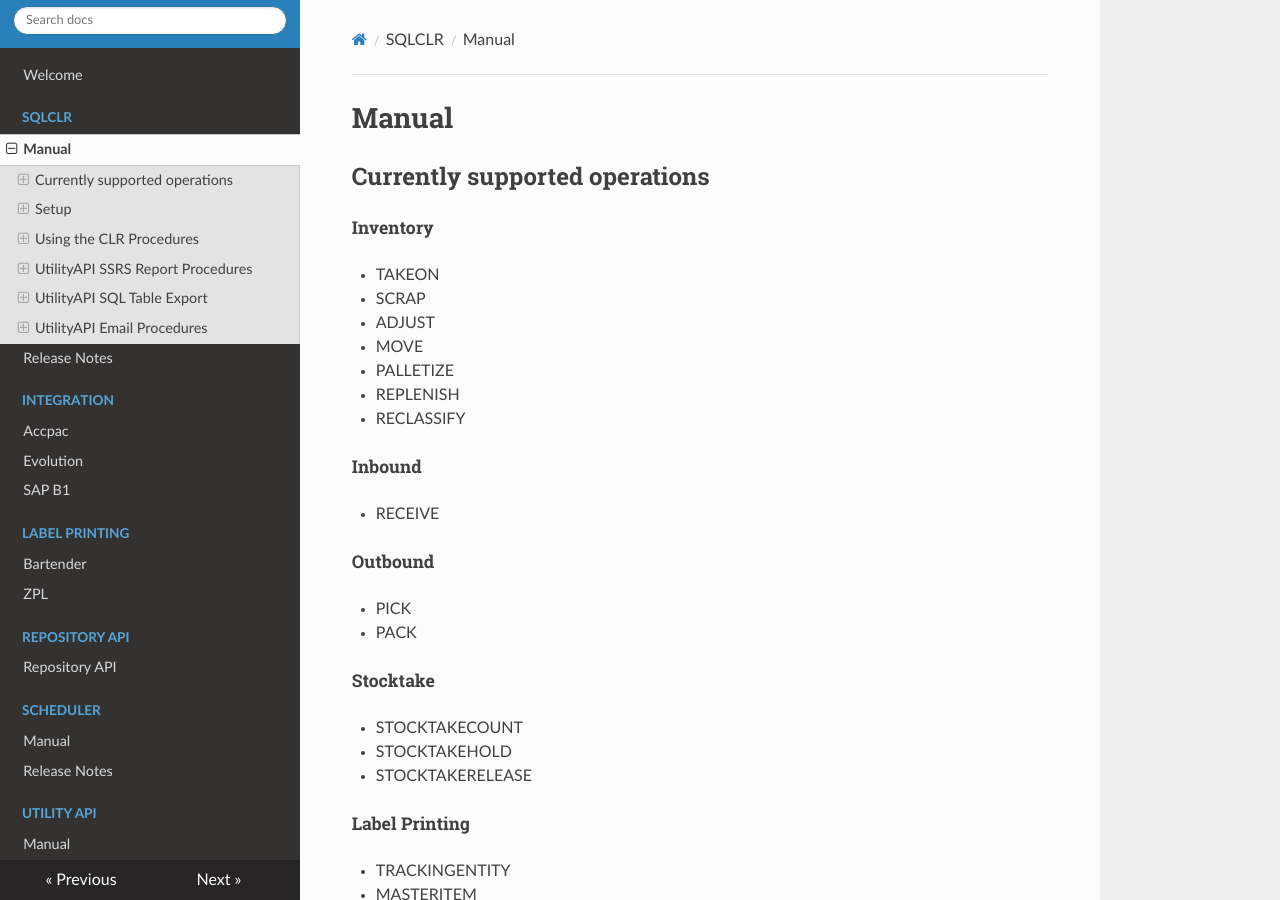
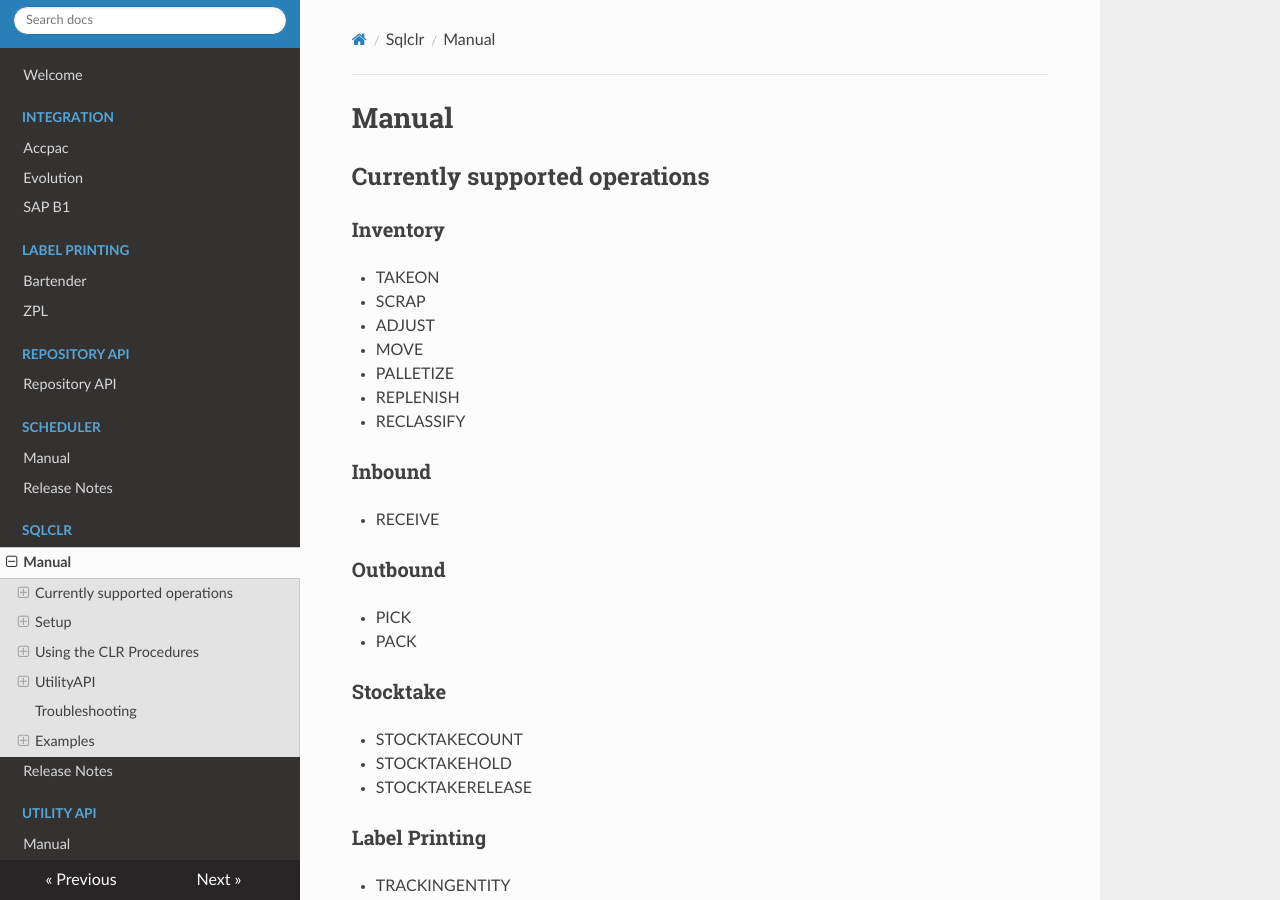
Before and after one commit to GraniteWMS/GraniteDocs, an MkDocs documentation site: the page built from docs/sqlclr/manual.md, in a window 1280 px wide and 900 px high. Built offline with MkDocs 1.6.1, drawn with Linux system fonts in a browser that asks for light colours; nearby versions of some CDN libraries.

Commit message:
Change File names

````diff
--- a/docs/SQLCLR/Granite.SQLCLR Manual.md
+++ b/docs/sqlclr/manual.md
@@ -2,7 +2,7 @@
 
 ## Currently supported operations
 
-##### Inventory
+### Inventory
 - TAKEON
 - SCRAP
 - ADJUST
@@ -10,24 +10,24 @@
 - PALLETIZE
 - REPLENISH
 - RECLASSIFY
-##### Inbound
+### Inbound
 - RECEIVE
-##### Outbound
+### Outbound
 - PICK
 - PACK
-##### Stocktake
+### Stocktake
 - STOCKTAKECOUNT
 - STOCKTAKEHOLD
 - STOCKTAKERELEASE
-##### Label Printing
+### Label Printing
 - TRACKINGENTITY
 - MASTERITEM
 - LOCATION
-##### Integration
+### Integration
 - POST
 - POST TO ENDPOINT
 - UPDATE
-##### Utility API
+### Utility API
 - REPORT PRINT
 - REPORT EXPORT
 - SQL TABLE EXPORT
@@ -54,8 +54,8 @@
     Application in Systemsettings table from GraniteSQLCLR to SQLCLR
 ```
 
-##### In the Granite database...
-##### SystemSettings table
+### In the Granite database...
+### SystemSettings table
 
 
 | Application	| Key					| Value						| Description					| ValueDataType	| isEncrypted	| isActive	|
@@ -65,7 +65,7 @@
 | SQLCLR		| IntegrationService	| http://10.0.0.1:50003	| Integration Service Address	| string		| False			| True		|
 | SQLCLR		| UtilityAPI    	| https://10.0.0.1:50001	| UtilityAPI Address	    | string		| False			| True		|
 
-##### Create Assemblies and Stored Procedures
+### Create Assemblies and Stored Procedures
 
 This script does not have to be run on the server. You will need a SQL auth user with the sysadmin role to run the script.
 
@@ -76,7 +76,7 @@
 
 ## Using the CLR Procedures
 
-##### How to execute
+### How to execute
 The suggested way to start working with your CLR procedures, is to right click the procedure in SSMS and select Script Stored Procedure as -> Execute To
 
 This will ensure that you have all of the necessary variables declared with correct datatypes, and that all parameters are specified for the EXECUTE statement
@@ -84,7 +84,7 @@
 If you are not specifying a particular value, just set the variable to NULL. The variable must still be specified as a parameter when executing the CLR procedure.
 
 
-##### CLR_IntegrationPostToEndpoint
+### CLR_IntegrationPostToEndpoint
 If you have multiple integration services that you need to interact with using the CLR_IntegrationPostToEndpoint procedure,
 you will need to add them with a unique name in the Key column:
 
@@ -115,7 +115,7 @@
 
 
 
-##### dbo.clr_ReportExportToFile
+#### dbo.clr_ReportExportToFile
 
 Use this procedure to save a SSRS report to the server where the UtilityAPI is running.
 
@@ -126,7 +126,7 @@
 | filetype | Yes | File type that you want to save as (PDF, EXCELOPENXML (.xlsx), EXCEL (.xls)) |
 | parameters | No | List of all parameters required by the report |
 
-##### dbo.report_AddReportParameters
+#### dbo.report_AddReportParameters
 
 Use this Function to create a report parameter to use with dbo.clr_ReportExport and dbo.clr_PrintReport.
 
@@ -184,10 +184,10 @@
 
 ```
 
-## UtilityAPI SQL Table Export
+### UtilityAPI SQL Table Export
 
 
-##### dbo.clr_TableExport
+#### dbo.clr_TableExport
 
 Use this procedure to export data from a SQL Table or View to either a CSV or Excel file.
 
@@ -202,7 +202,7 @@
 | filetype | Yes | File type that you want to save as (CSV (.csv),  EXCEL (.xlsx)) |
 
 
-##### dbo.export_AddFilter
+#### dbo.export_AddFilter
 
 This function allows you to build the filters parameter string.
 
@@ -215,7 +215,7 @@
 
 
 
-##### dbo.export_AddOrderBy
+#### dbo.export_AddOrderBy
 
 This function allows you to build the OrderBy parameter string.
 
@@ -260,7 +260,7 @@
 
 
 
-## UtilityAPI Email Procedures
+### UtilityAPI Email Procedures
 
 Two types of emails can be sent using SQLCLR:
 
@@ -278,7 +278,7 @@
 - Excel exports of SQL tables
 - File attachments
 
-##### dbo.clr_TemplateEmail
+#### dbo.clr_TemplateEmail
 
 Use this procedure to send an email that uses an Email template to generate the body of the email.
 
@@ -295,7 +295,7 @@
 | fileAttachments		| No		| List of files to attach to this email													|
 
 
-##### dbo.email_AddTemplateParameter
+#### dbo.email_AddTemplateParameter
 
 Use this function to add parameters to the list that will be used to render the email template
 
@@ -344,7 +344,7 @@
 ```
 
 
-##### dbo.clr_SimpleEmail
+#### dbo.clr_SimpleEmail
 
 | Parameter Name		| Required	| Description																			|
 |-----------------------|-----------|---------------------------------------------------------------------------------------|
@@ -393,12 +393,12 @@
 
 ```
 
-##### Attachments
+#### Attachments
 
 Attachments can have lots of different parameters that need to be sent along with the request to generate the files that end up being attached.
 To assist with this we have a set of sql functions that help to build up the request JSON in the correct format.
 
-##### Report Attachments
+#### Report Attachments
 
 - dbo.email_CreateReportAttachment
 
@@ -459,7 +459,7 @@
 
 ```
 
-##### Excel Attachments
+#### Excel Attachments
 
 - dbo.email_CreateExcelAttachment
 
@@ -535,7 +535,7 @@
 
 ```
 
-##### File Attachments
+#### File Attachments
 
 - dbo.email_AddFileAttachment
 
@@ -581,13 +581,13 @@
 
 ```
 
-# Troubleshooting
+## Troubleshooting
 
 To run the create scripts you will need sysadmin permissions on the SQL instance that you are installing on
 
 Be sure that you are executing the procedure using ALL of the parameters. Set them to null if they are not being used
 
-# Examples
+## Examples
 
-##### Integration
+### Integration
 [https://stackoverflowteams.com/c/granitewms/questions/349](https://stackoverflowteams.com/c/granitewms/questions/349)
````
Also changed, not shown: other parts of docs/sqlclr/manual.md (+3 -3 lines), docs/sqlclr/release-notes.md (renamed from docs/SQLCLR/Granite.SQLCLR ReleaseNotes.md).
